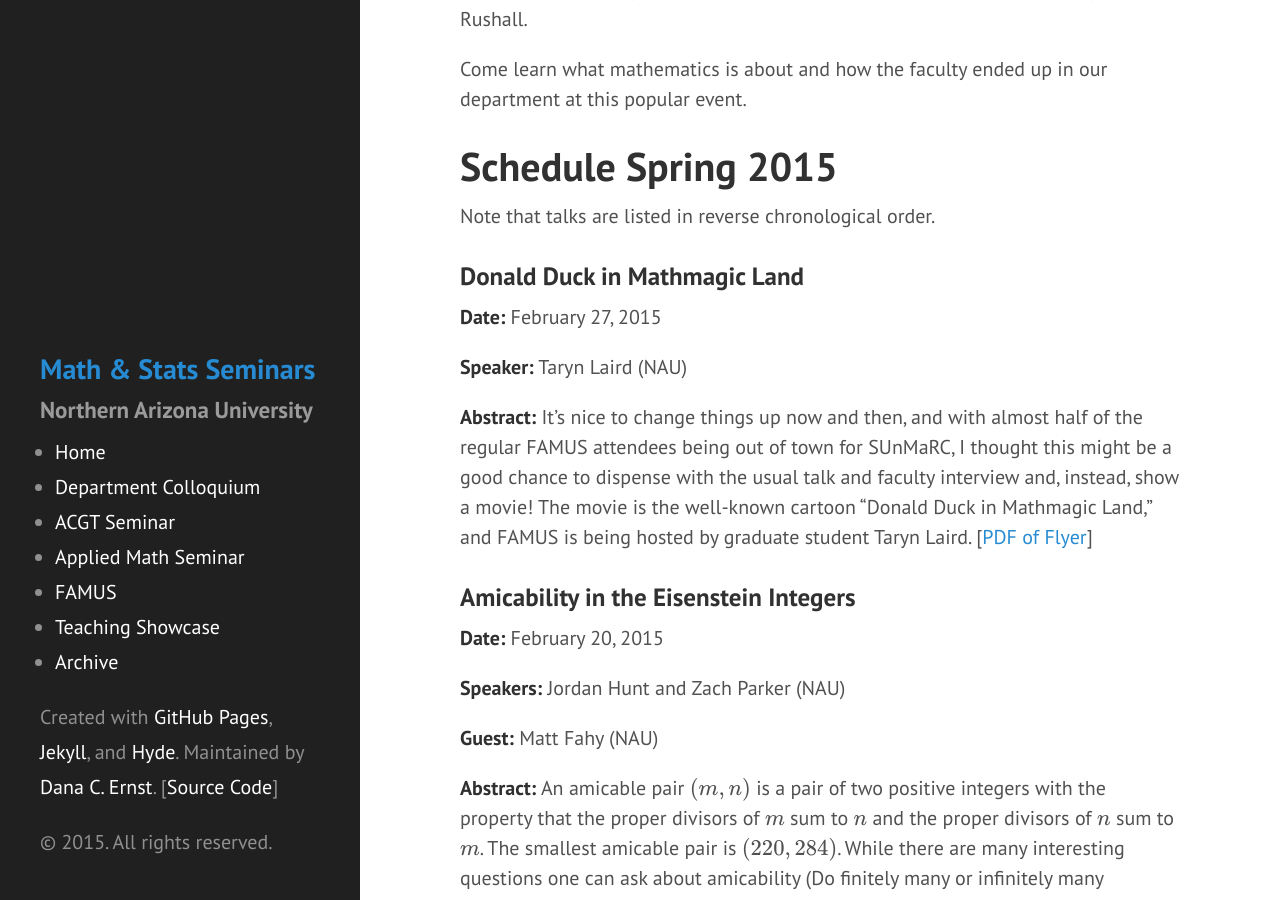
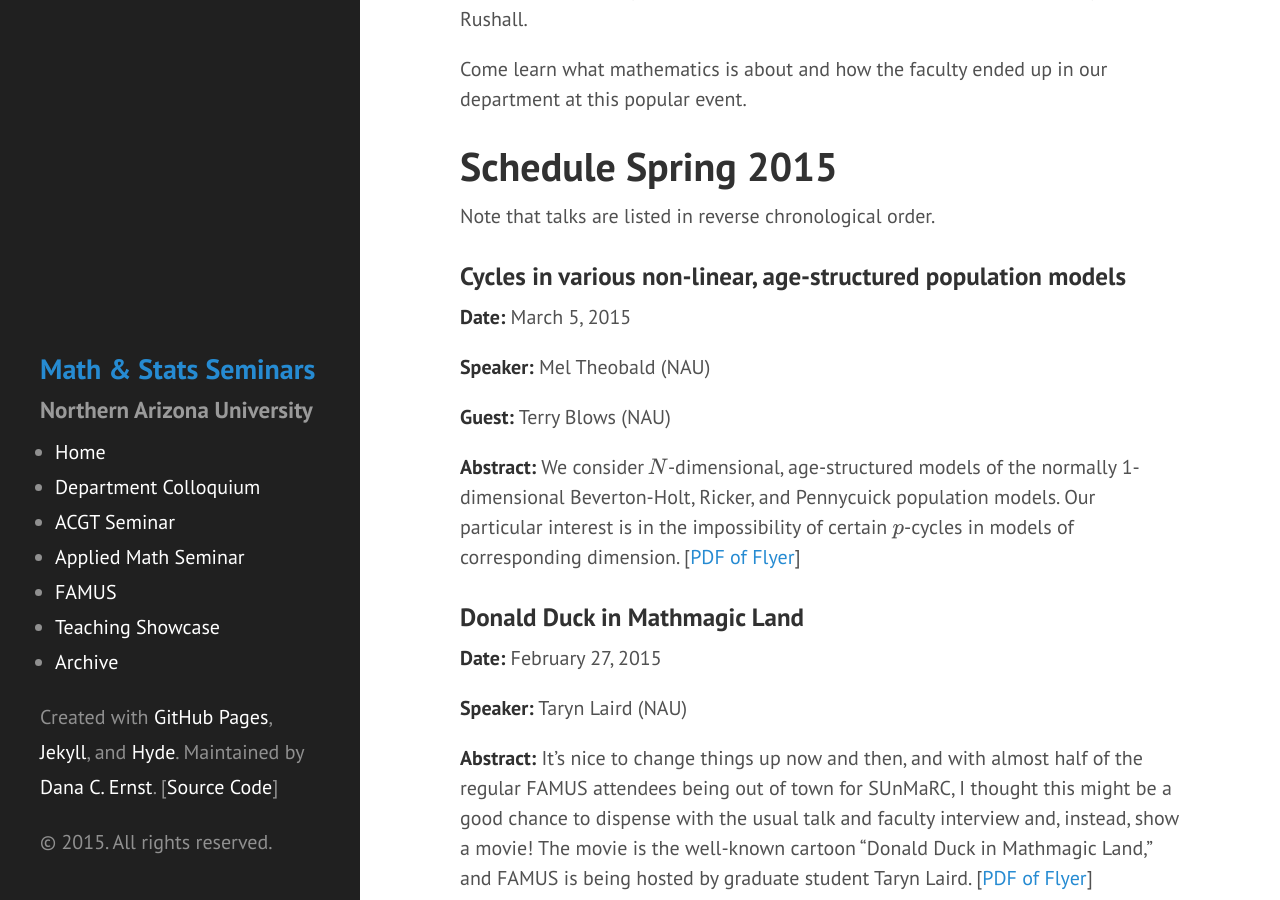
Before and after one commit to NAUMathStat/seminars, a Jekyll site: the page built from famusSpring2015.md, in a window 1280 px wide and 900 px high, scrolled down 436 px. Built offline with Jekyll 4.4.1, drawn with Linux system fonts in a browser that asks for light colours; Markdown is read by kramdown in place of the engine named in the settings; formulas are drawn with MathJax 3.

Commit message:
Updates to FAMUS

```diff
--- a/famusSpring2015.md
+++ b/famusSpring2015.md
@@ -10,6 +10,16 @@ Come learn what mathematics is about and how the faculty ended up in our departm
 # Schedule Spring 2015 #
 
 Note that talks are listed in reverse chronological order.
+
+### Cycles in various non-linear, age-structured population models ###
+
+**Date:** March 5, 2015
+
+**Speaker:** Mel Theobald (NAU)
+
+**Guest:** Terry Blows (NAU)
+
+**Abstract:** We consider $N$-dimensional, age-structured models of the normally 1-dimensional Beverton-Holt, Ricker, and Pennycuick population models. Our particular interest is in the impossibility of certain $p$-cycles in models of corresponding dimension.  [[PDF of Flyer]({{ site.baseurl }}/famus_files/FAMUS15-03-06.pdf)]
 
 ### Donald Duck in Mathmagic Land ###
 
```
